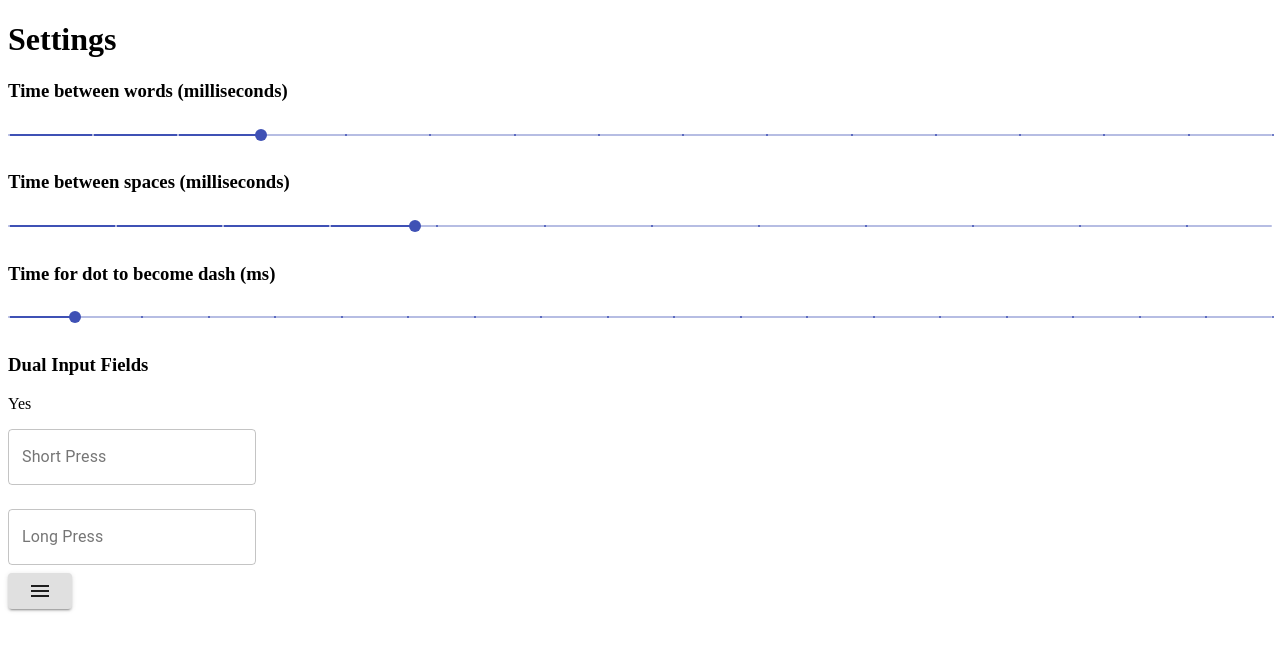
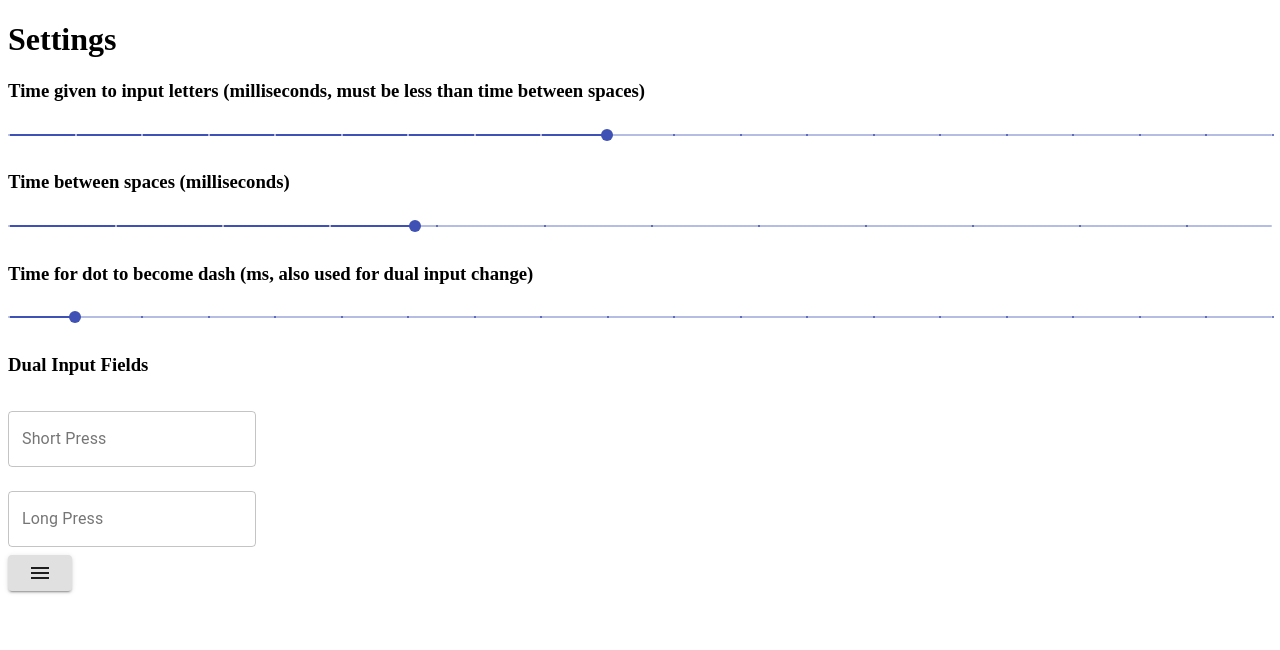
Before and after one commit to ArohanD/morse-code-translator, a React app: page /Settings in a window 1280 px wide. Shown: the top 650 px of the page. Built offline with nearby package versions, Linux system fonts and the light colour scheme; the HTML template or start-up script is replaced by a standard one.

Commit message:
Update app on settings change

```diff
--- a/src/components/DualInput.jsx
+++ b/src/components/DualInput.jsx
@@ -4,6 +4,8 @@ import Button from '@material-ui/core/Button';
 import { useTimer } from 'use-timer';
 import TouchApp from '@material-ui/icons/TouchApp';
 import SpeakerPhone from '@material-ui/icons/SpeakerPhone';
+
+const settings = JSON.parse(localStorage.getItem('vocal_codes_settings'))
 
 class DualInput extends React.Component {
   constructor(props){
@@ -12,7 +14,7 @@ class DualInput extends React.Component {
     this.state = {
       morseMessage: '',
       message: '',
-      tap_sensitivity: 0.2,
+      tap_sensitivity: settings.timeForDotToDash / 1000,
     }
   }
 
@@ -21,6 +23,7 @@ class DualInput extends React.Component {
     let shortPress = storage.dualInputShortPress ? storage.dualInputShortPress : 'Yes';
     let longPress = storage.dualInputLongPress ? storage.dualInputLongPress : 'No';
     let indicator = (time < this.state.tap_sensitivity) ? shortPress : longPress;
+    console.log(this.state.tap_sensitivity)
     this.setState({
       message: this.state.morseMessage + indicator,
     })
--- a/src/components/Morse.jsx
+++ b/src/components/Morse.jsx
@@ -11,6 +11,9 @@ import {morseLib} from './Dictionary.jsx'
 
 const Morse = () => {
 
+  const settings = JSON.parse(localStorage.getItem('vocal_codes_settings'));
+  console.log(settings)
+
   const blankPredictions = {
     predictionOne: '',
     predictionTwo: '',
@@ -22,12 +25,11 @@ const Morse = () => {
   const [message, setMessage] = useState('');
   const currentMessage = useRef(message);
   currentMessage.current = message;
-    const [tap_sensitivity, setTap_sensitivity] = useState(0.2);
-    const [space_sensitivity, setSpace_sensitivity] = useState(1);
+  const [tap_sensitivity, setTap_sensitivity] = useState(settings.timeForDotToDash / 1000);
   const [predictions, setPredictions] = useState(blankPredictions);
   const [currentWord, setCurrentWord] = useState('');
-    const [letterSensitivity, setLetterSensitivity] = useState(800);
-    const [spaceSensitivity, setSpaceSensitivity] = useState(2000);
+  const [letterSensitivity, setLetterSensitivity] = useState(settings.timeBetweenWords);
+  const [spaceSensitivity, setSpaceSensitivity] = useState(settings.timeBetweenSpaces);
   const [renderSettings, setRenderSettings] = useState(false);
 
   useEffect(() => {
@@ -129,7 +131,6 @@ const Morse = () => {
                     selectPrediction={selectPrediction.bind(this)}/>
         <div id='input_container'>
           <MorseInput translateTime={translateTime.bind(this)}
-                        space_sensitivity={space_sensitivity}
                       translate={translate}
                       renderLetter={renderLetter.bind(this)}
                       renderSpaces={renderSpaces.bind(this)}
--- a/src/components/Settings.jsx
+++ b/src/components/Settings.jsx
@@ -4,11 +4,13 @@ import CustomDrawer from './Drawer.jsx'
 
 
 const Settings = (props) => {
+  console.log(props)
 
   const saveSettings = (value, property) => {
     const store = JSON.parse(localStorage.getItem('vocal_codes_settings'));
     store[property] = value;
-    localStorage.setItem('vocal_codes_settings', JSON.stringify(store))
+    localStorage.setItem('vocal_codes_settings', JSON.stringify(store));
+    location.reload();
   }
 
   const saveTextChange = (event, property) => {
@@ -18,19 +20,18 @@ const Settings = (props) => {
     localStorage.setItem('vocal_codes_settings', JSON.stringify(store))
   }
   const store = JSON.parse(localStorage.getItem('vocal_codes_settings'));
-  console.log(store)
 
   return(
     <div id='settings_container'>
       <h1 id='settings_h1'>Settings</h1>
       <div id='settings_forms'>
-        <h3>Time between words (milliseconds)</h3>
+        <h3>Time given to input letters (milliseconds, must be less than time between spaces)</h3>
         <Slider className={'settings_slider'}
           defaultValue={store.timeBetweenWords}
           valueLabelDisplay="auto"
           step={100}
           marks
-          min={500}
+          min={100}
           max={2000}
           onChangeCommitted={(e, value) => saveSettings(value, 'timeBetweenWords')}
         />
@@ -44,7 +45,7 @@ const Settings = (props) => {
           max={6000}
           onChangeCommitted={(e, value) => saveSettings(value, 'timeBetweenSpaces')}
         />
-        <h3>Time for dot to become dash (ms)</h3>
+        <h3>Time for dot to become dash (ms, also used for dual input change)</h3>
         <Slider className={'settings_slider'}
           defaultValue={store.timeForDotToDash}
           valueLabelDisplay="auto"
@@ -57,7 +58,6 @@ const Settings = (props) => {
         <h3>Dual Input Fields</h3>
         <div className={'settings_input_equalizer'}>
           <div className={'dualInputModifierContainer'}>
-            <div>{store.dualInputShortPress}</div>
             <TextField
               className={'input_field_label'}
               label="Short Press"
--- a/src/index.jsx
+++ b/src/index.jsx
@@ -1,10 +1,9 @@
 import React from 'react';
 import ReactDOM from 'react-dom';
 import {RouteManager as Root} from'./router.jsx';
-//if you have a theme library, import it here
 
 const defaultSettings = {
-  timeBetweenWords: 800,
+  timeBetweenWords: 1000,
   timeBetweenSpaces: 2000,
   timeForDotToDash: 200,
   dualInputShortPress: 'Yes',
```
Also changed, not shown: 1 other file (tests, documents, lock files or other folders). Lines whose indentation alone changed are shown as unchanged.
